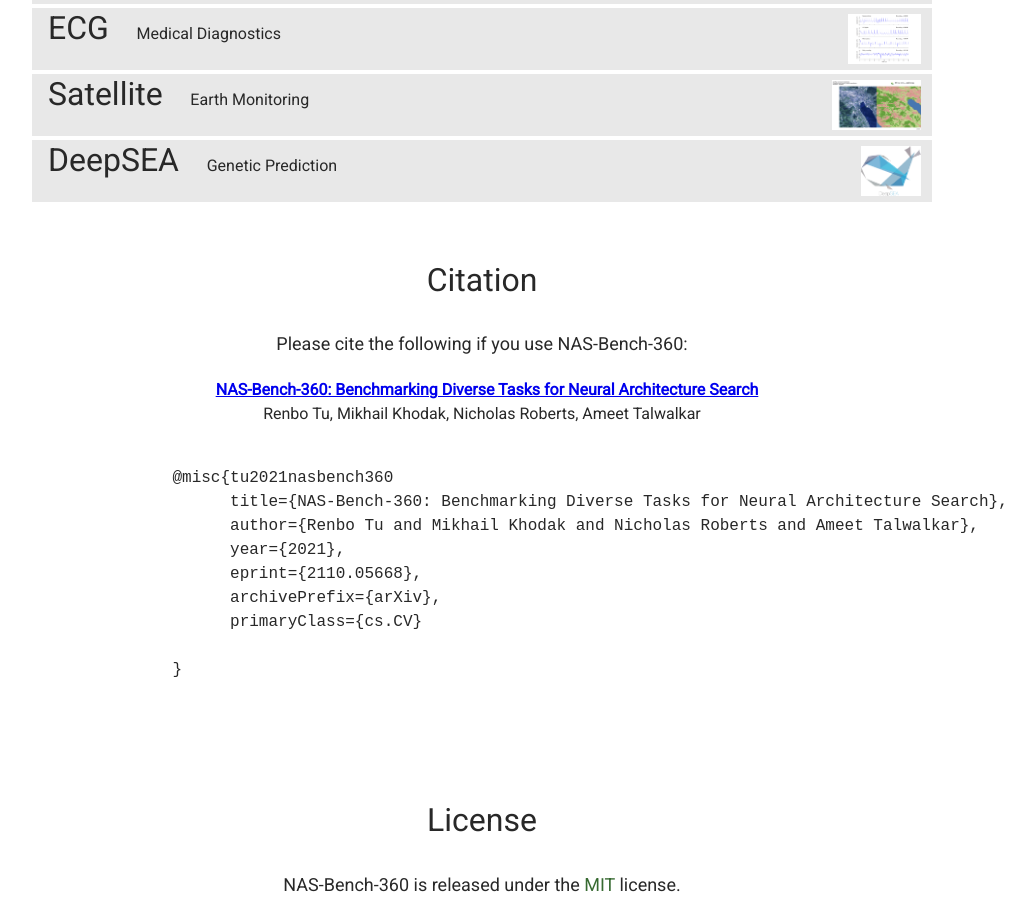
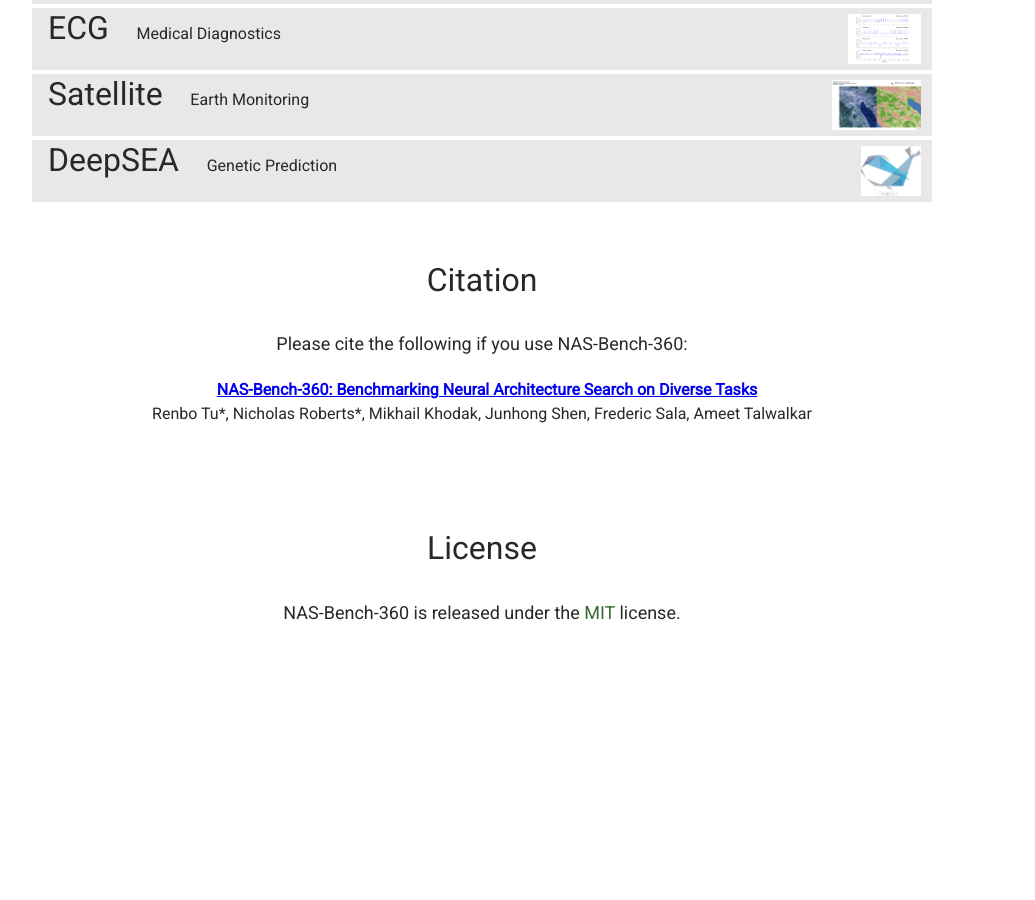
Before and after one commit to rtu715/NAS-Bench-360, a Jekyll site: the page index.html, which Jekyll copies as it is, in a window 1280 px wide and 900 px high, scrolled down 1124 px. Shown: the whole window, without its empty margins (158-1193 px from the left). Built offline with Jekyll 4.4.1, drawn with Linux system fonts in a browser that asks for light colours; after the commit the page ends 1752 px from its top, so only the background shows below that.

Commit message:
uploaded pdf of paper

```diff
--- a/index.html
+++ b/index.html
@@ -315,9 +315,10 @@
         </span>
         </br>
         <span class="citation" style="text-align: justify">
-			<b><a href="https://arxiv.org/abs/2110.05668">NAS-Bench-360: Benchmarking Diverse Tasks for Neural Architecture Search</a></b></br>
-			Renbo Tu, Mikhail Khodak, Nicholas Roberts, Ameet Talwalkar </br>
+			<b><a href="./main.pdf">NAS-Bench-360: Benchmarking Neural Architecture Search on Diverse Tasks</a></b></br>
+			Renbo Tu*, Nicholas Roberts*, Mikhail Khodak, Junhong Shen, Frederic Sala, Ameet Talwalkar </br>
 
+			<!--
 			<pre><code>
 			@misc{tu2021nasbench360
 			      title={NAS-Bench-360: Benchmarking Diverse Tasks for Neural Architecture Search},
@@ -328,6 +329,7 @@
 			      primaryClass={cs.CV}
 
 			}</code></pre>
+			-->
 			<br/><br/>
         </span>
     </div>
```
Also changed, not shown: 1 other file.
